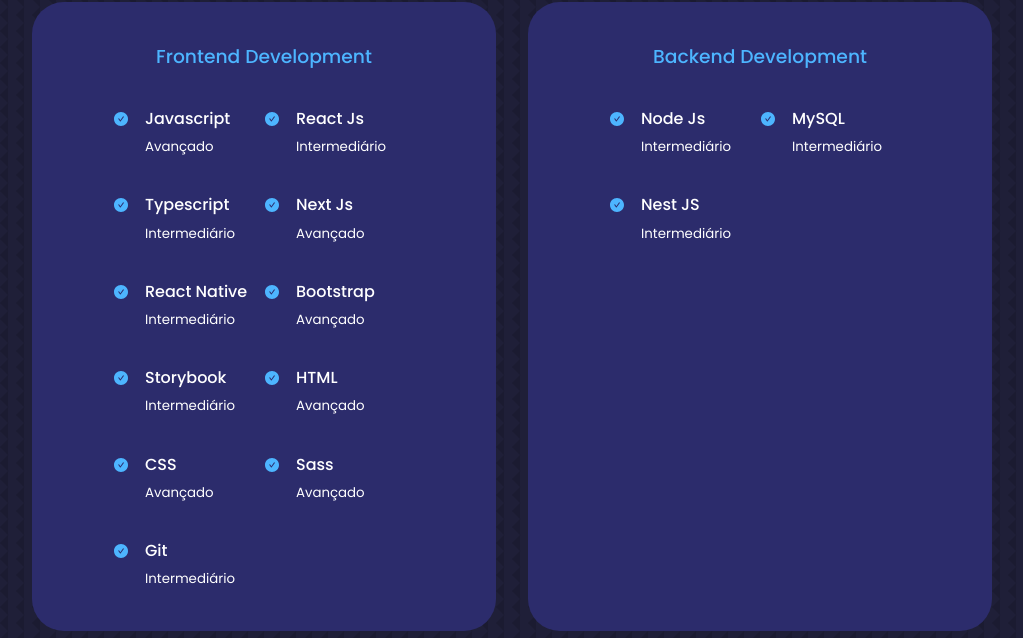
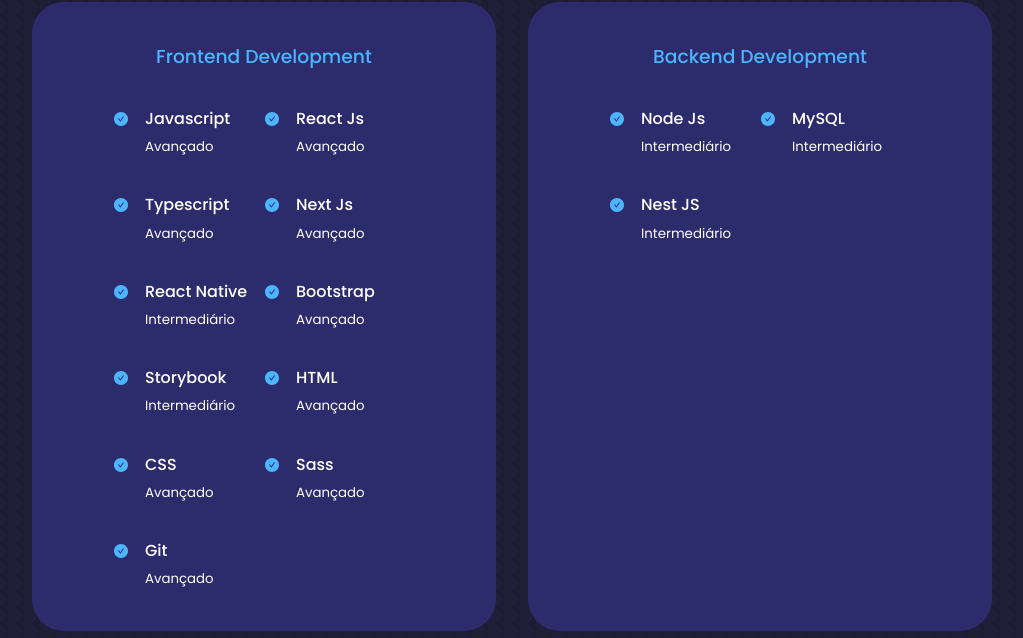
Before and after one commit to danrleyney2210/protfolio-myself, a React (Vite) app: page / in a window 1280 px wide. Shown: the part 2057-2695 px from the top of the page, without its empty margins (128-1151 px from the left). Built offline with nearby package versions, Linux system fonts and the light colour scheme.

Commit message:
fix: ajustes

```diff
--- a/src/components/Organism/Expirence/index.tsx
+++ b/src/components/Organism/Expirence/index.tsx
@@ -32,7 +32,7 @@
               <AiFillCheckCircle className="experience_details_icon" />
               <div>
                 <h4>React Js</h4>
-                <small className="text-light">Intermediário</small>
+                <small className="text-light">Avançado</small>
               </div>
             </article>
 
@@ -40,7 +40,7 @@
               <AiFillCheckCircle className="experience_details_icon" />
               <div>
                 <h4>Typescript</h4>
-                <small className="text-light">Intermediário</small>
+                <small className="text-light">Avançado</small>
               </div>
             </article>
 
@@ -103,7 +103,7 @@
               <AiFillCheckCircle className="experience_details_icon" />
               <div>
                 <h4>Git</h4>
-                <small className="text-light">Intermediário</small>
+                <small className="text-light">Avançado</small>
               </div>
             </article>
           </div>
```
Lines whose indentation alone changed are shown as unchanged.
